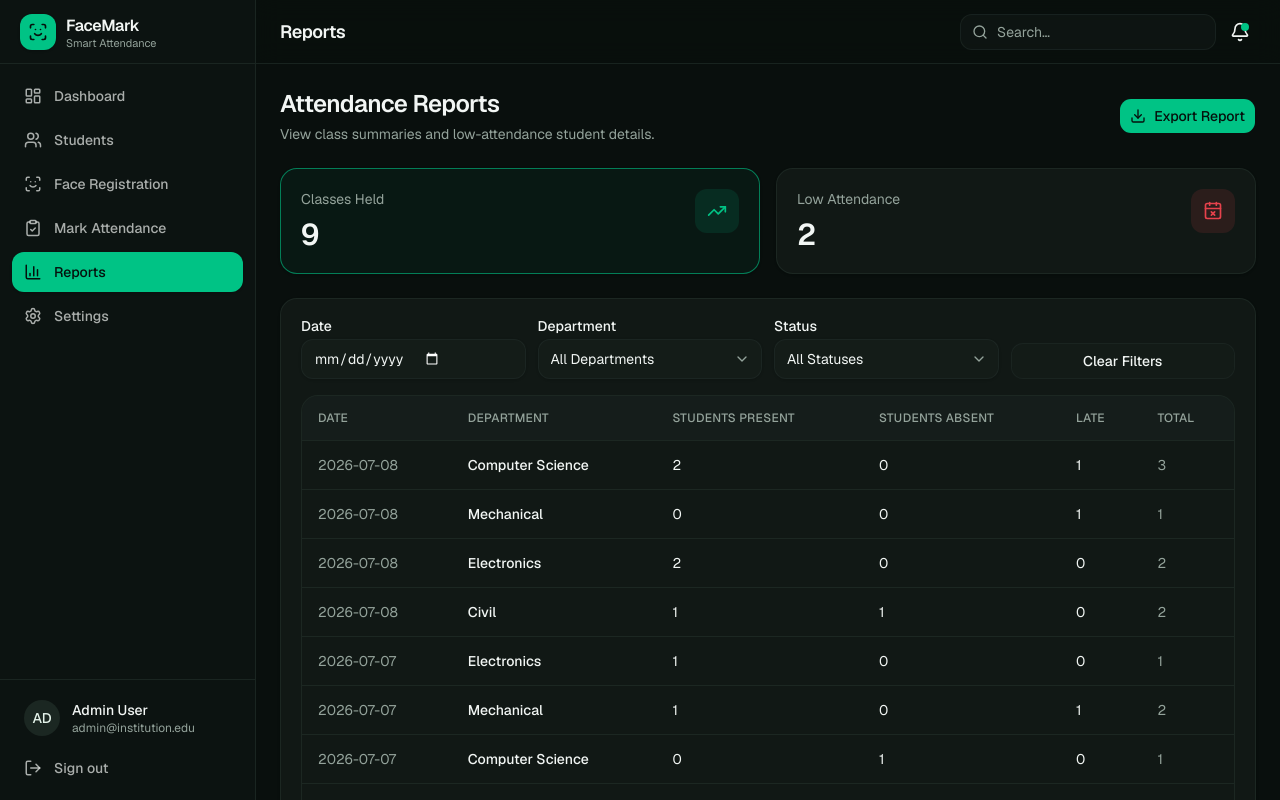
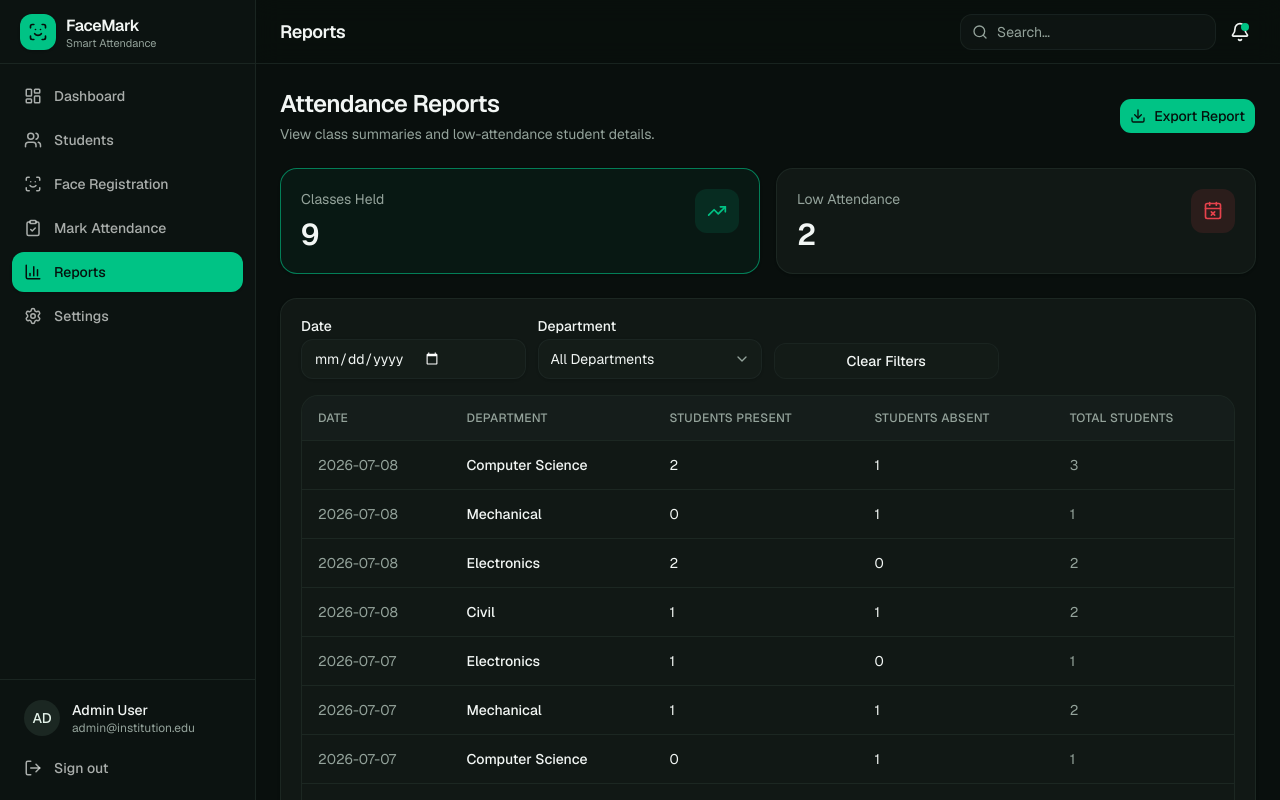
Before and after one commit to ayu-tea/smart-attendance, a Next.js app: page /dashboard/reports in a window 1280 px wide. Shown: the top 800 px of the page. Built offline with nearby package versions, Linux system fonts and the light colour scheme.

Commit message:
feat: remove late attendance status and update report view logic
Co-authored-by: Ayutee <178483492+ayu-tea@users.noreply.github.com>

```diff
--- a/app/dashboard/reports/page.tsx
+++ b/app/dashboard/reports/page.tsx
@@ -11,7 +11,6 @@ import {
 import { useMemo, useState } from 'react'
 
 import { PageHeader } from '@/components/dashboard/page-header'
-import { AttendanceStatusBadge } from '@/components/status-badge'
 import { Button } from '@/components/ui/button'
 import { Card, CardContent } from '@/components/ui/card'
 import {
@@ -40,7 +39,6 @@ interface ClassSummary {
   department: string
   present: number
   absent: number
-  late: number
   total: number
 }
 
@@ -89,7 +87,6 @@ function SummaryCard({
 export default function ReportsPage() {
   const [date, setDate] = useState('')
   const [dept, setDept] = useState('all')
-  const [status, setStatus] = useState('all')
   const [page, setPage] = useState(1)
   const [view, setView] = useState<ReportView>('classes')
 
@@ -106,7 +103,6 @@ export default function ReportsPage() {
           department: record.department,
           present: 0,
           absent: 0,
-          late: 0,
           total: 0,
         })
       }
@@ -116,9 +112,11 @@ export default function ReportsPage() {
 
       summary.total += 1
 
-      if (record.status === 'present') summary.present += 1
-      if (record.status === 'absent') summary.absent += 1
-      if (record.status === 'late') summary.late += 1
+      if (record.status === 'present') {
+        summary.present += 1
+      } else {
+        summary.absent += 1
+      }
     })
 
     return Array.from(grouped.values()).sort((a, b) => b.date.localeCompare(a.date))
@@ -165,14 +163,18 @@ export default function ReportsPage() {
   function clearFilters() {
     setDate('')
     setDept('all')
-    setStatus('all')
+    setPage(1)
+  }
+
+  function changeView(nextView: ReportView) {
+    setView(nextView)
     setPage(1)
   }
 
   function exportReport() {
     const headers =
       view === 'classes'
-        ? ['Date', 'Department', 'Present', 'Absent', 'Late', 'Total']
+        ? ['Date', 'Department', 'Students Present', 'Students Absent', 'Total Students']
         : ['Student ID', 'Student Name', 'Department', 'Year', 'Attendance %', 'Face Status']
 
     const rows =
@@ -182,7 +184,6 @@ export default function ReportsPage() {
             record.department,
             record.present,
             record.absent,
-            record.late,
             record.total,
           ])
         : filteredLowAttendance.map((student) => [
@@ -217,12 +218,6 @@ export default function ReportsPage() {
     document.body.removeChild(link)
 
     URL.revokeObjectURL(url)
-  }
-
-  function changeView(nextView: ReportView) {
-    setView(nextView)
-    setStatus('all')
-    setPage(1)
   }
 
   return (
@@ -295,25 +290,6 @@ export default function ReportsPage() {
               </Select>
             </div>
 
-            {view === 'classes' && (
-              <div className="flex flex-col gap-1.5">
-                <Label htmlFor="f-status">Status</Label>
-                <Select
-                  id="f-status"
-                  value={status}
-                  onChange={(e) => {
-                    setStatus(e.target.value)
-                    resetToFirstPage()
-                  }}
-                >
-                  <option value="all">All Statuses</option>
-                  <option value="present">Present</option>
-                  <option value="late">Late</option>
-                  <option value="absent">Absent</option>
-                </Select>
-              </div>
-            )}
-
             <div className="flex items-end">
               <Button variant="outline" size="lg" className="w-full" onClick={clearFilters}>
                 Clear Filters
@@ -330,8 +306,7 @@ export default function ReportsPage() {
                     <TableHead>Department</TableHead>
                     <TableHead>Students Present</TableHead>
                     <TableHead>Students Absent</TableHead>
-                    <TableHead className="hidden sm:table-cell">Late</TableHead>
-                    <TableHead className="hidden sm:table-cell">Total</TableHead>
+                    <TableHead className="hidden sm:table-cell">Total Students</TableHead>
                   </TableRow>
                 </TableHeader>
 
@@ -342,8 +317,7 @@ export default function ReportsPage() {
                       <TableCell className="font-medium">{record.department}</TableCell>
                       <TableCell>{record.present}</TableCell>
                       <TableCell>{record.absent}</TableCell>
-                      <TableCell className="hidden sm:table-cell">{record.late}</TableCell>
-                      <TableCell className="hidden sm:table-cell text-muted-foreground">
+                      <TableCell className="hidden text-muted-foreground sm:table-cell">
                         {record.total}
                       </TableCell>
                     </TableRow>
@@ -351,7 +325,7 @@ export default function ReportsPage() {
 
                   {filteredClasses.length === 0 && (
                     <TableRow>
-                      <TableCell colSpan={6} className="py-10 text-center text-muted-foreground">
+                      <TableCell colSpan={5} className="py-10 text-center text-muted-foreground">
                         No class records match your filters.
                       </TableCell>
                     </TableRow>
--- a/lib/mock-data.ts
+++ b/lib/mock-data.ts
@@ -1,5 +1,5 @@
 export type FaceStatus = 'registered' | 'pending' | 'not-registered'
-export type AttendanceStatus = 'present' | 'absent' | 'late'
+export type AttendanceStatus = 'present' | 'absent'
 export type FacultyRole = 'admin' | 'faculty'
 
 export interface Student {
```
